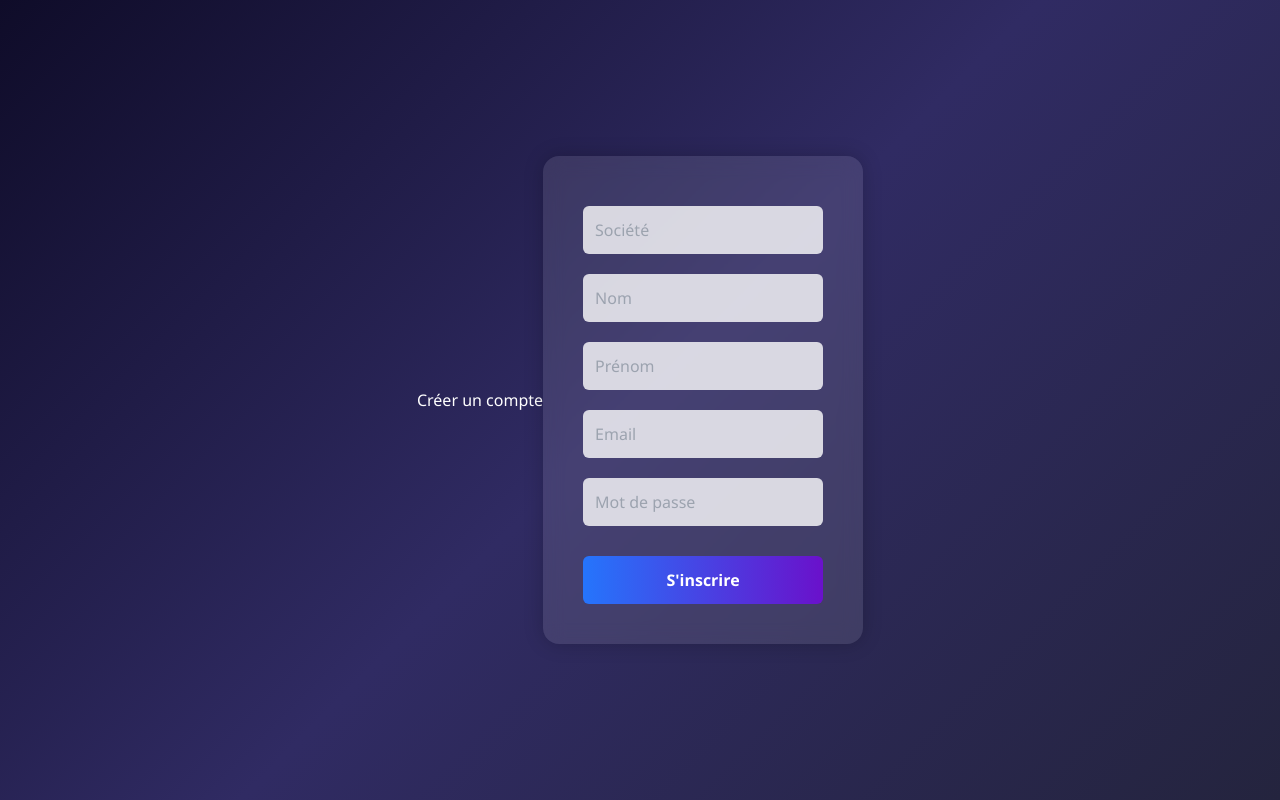
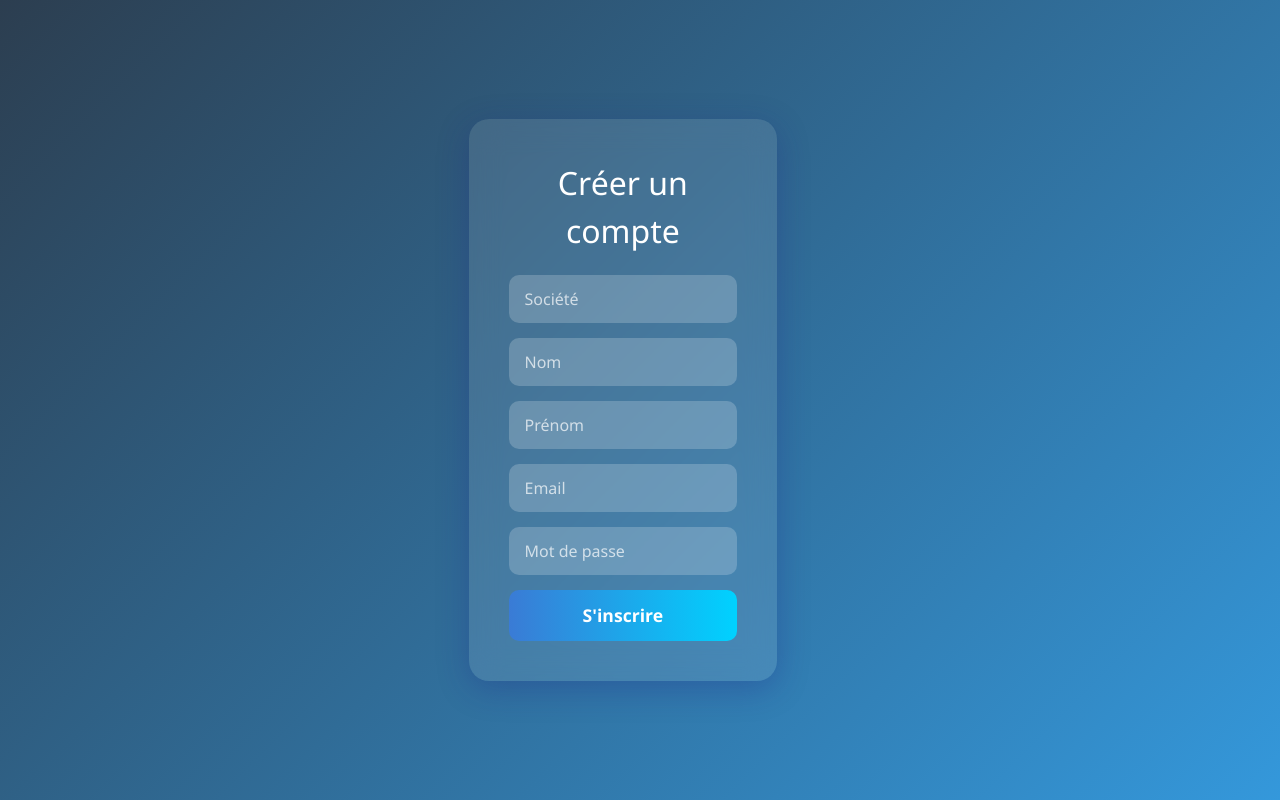
Before and after one commit to OneOffsas/OneOFFClaim, a React (Vite) app: page /register in a window 1280 px wide. Built offline with nearby package versions, Linux system fonts and the light colour scheme; the HTML template or start-up script is replaced by a standard one.

Commit message:
Update register.css

```diff
--- a/src/pages/register.css
+++ b/src/pages/register.css
@@ -1,60 +1,79 @@
+body {
+  margin: 0;
+  font-family: "Segoe UI", Tahoma, Geneva, Verdana, sans-serif;
+  background: linear-gradient(135deg, #2c3e50, #3498db);
+  min-height: 100vh;
+  display: flex;
+  align-items: center;
+  justify-content: center;
+}
+
 .register-container {
-  min-height: 100vh;
-  background: linear-gradient(135deg, #0f0c29, #302b63, #24243e);
-  display: flex;
-  justify-content: center;
-  align-items: center;
+  background: rgba(255, 255, 255, 0.1);
+  border-radius: 20px;
+  padding: 40px;
+  backdrop-filter: blur(15px);
+  -webkit-backdrop-filter: blur(15px);
+  box-shadow: 0 8px 32px 0 rgba(31, 38, 135, 0.3);
+  width: 90%;
+  max-width: 450px;
+  color: white;
+  text-align: center;
+}
+
+.register-container h2 {
+  margin-bottom: 20px;
+  font-size: 2em;
 }
 
 .register-form {
-  background: rgba(255, 255, 255, 0.1);
-  backdrop-filter: blur(10px);
-  border-radius: 16px;
-  padding: 40px;
   display: flex;
   flex-direction: column;
-  width: 320px;
-  box-shadow: 0 0 20px rgba(0,0,0,0.2);
-}
-
-.register-form h2 {
-  text-align: center;
-  margin-bottom: 20px;
-  color: white;
+  gap: 15px;
 }
 
 .register-form input {
-  background: rgba(255, 255, 255, 0.8);
+  padding: 12px 16px;
+  border-radius: 10px;
   border: none;
-  border-radius: 6px;
-  padding: 12px;
-  margin: 10px 0;
-  font-size: 16px;
   outline: none;
-  color: #000;
+  font-size: 1em;
+  background: rgba(255, 255, 255, 0.2);
+  color: white;
+  transition: all 0.3s ease;
+}
+
+.register-form input::placeholder {
+  color: rgba(255, 255, 255, 0.7);
+}
+
+.register-form input:focus {
+  background: rgba(255, 255, 255, 0.3);
+  box-shadow: 0 0 0 2px #fff;
 }
 
 .register-form button {
-  background: #6a11cb;
-  background: linear-gradient(to right, #2575fc, #6a11cb);
+  padding: 12px;
+  border: none;
+  border-radius: 10px;
+  background: #00d2ff;
+  background: linear-gradient(to right, #3a7bd5, #00d2ff);
   color: white;
-  padding: 12px;
-  margin-top: 20px;
-  border: none;
-  border-radius: 6px;
   font-weight: bold;
-  font-size: 16px;
+  font-size: 1.1em;
   cursor: pointer;
-  transition: 0.3s ease;
+  transition: transform 0.2s ease;
 }
 
 .register-form button:hover {
-  opacity: 0.85;
+  transform: scale(1.03);
 }
 
-.message {
+.register-message {
   margin-top: 15px;
-  text-align: center;
-  font-size: 14px;
-  color: white;
+  font-weight: bold;
+  color: #ffe;
+  background: rgba(0, 0, 0, 0.2);
+  padding: 10px;
+  border-radius: 8px;
 }
```
